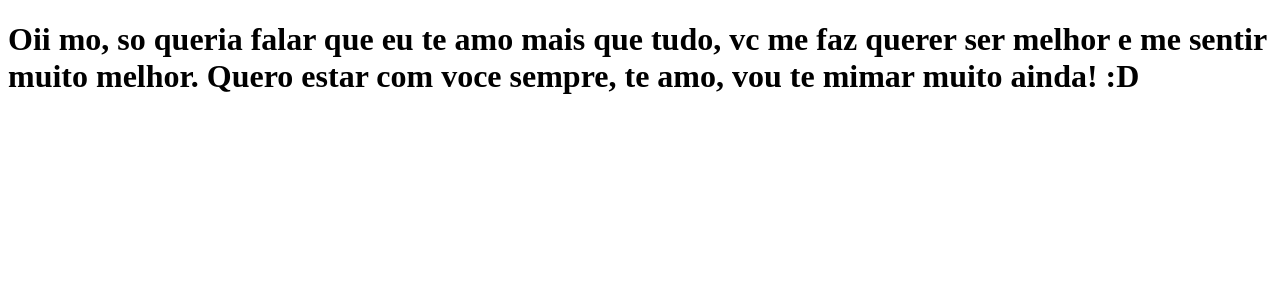
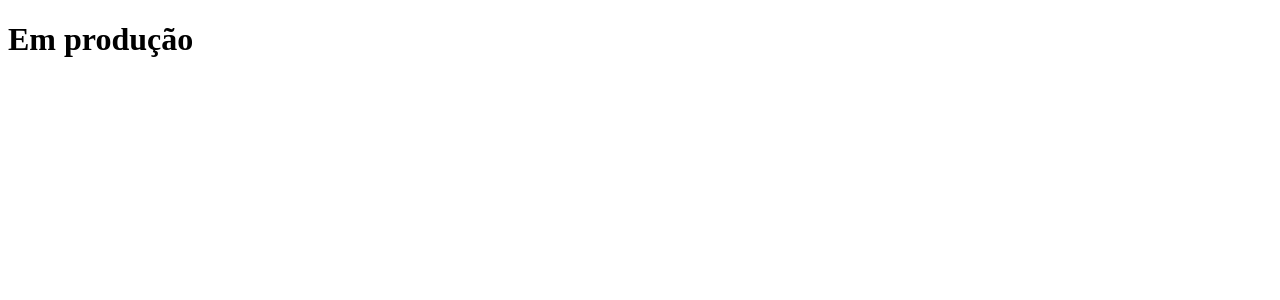
Before and after one commit to Thiag0WP/New-tab-news, a Next.js app: page / in a window 1280 px wide. Shown: the top 300 px of the page. Built offline with nearby package versions, Linux system fonts and the light colour scheme.

Commit message:
Teste do `jest` e conclusão da issue `Testes Automatizados`

```diff
--- /dev/null
+++ b/models/calculadora.js
@@ -0,0 +1,5 @@
+function somar(num1, num2) {
+    return num1 + num2;
+}
+
+exports.somar = somar; //Exporta a função somar
--- a/pages/index.js
+++ b/pages/index.js
@@ -1,11 +1,5 @@
 function Home() {
-    return (
-        <h1>
-            Oii mo, so queria falar que eu te amo mais que tudo, vc me faz
-            querer ser melhor e me sentir muito melhor. Quero estar com voce
-            sempre, te amo, vou te mimar muito ainda! :D
-        </h1>
-    );
+    return <h1>Em produção</h1>;
 }
 
 export default Home;
```
Also changed, not shown: 1 other file (tests, documents, lock files or other folders).
